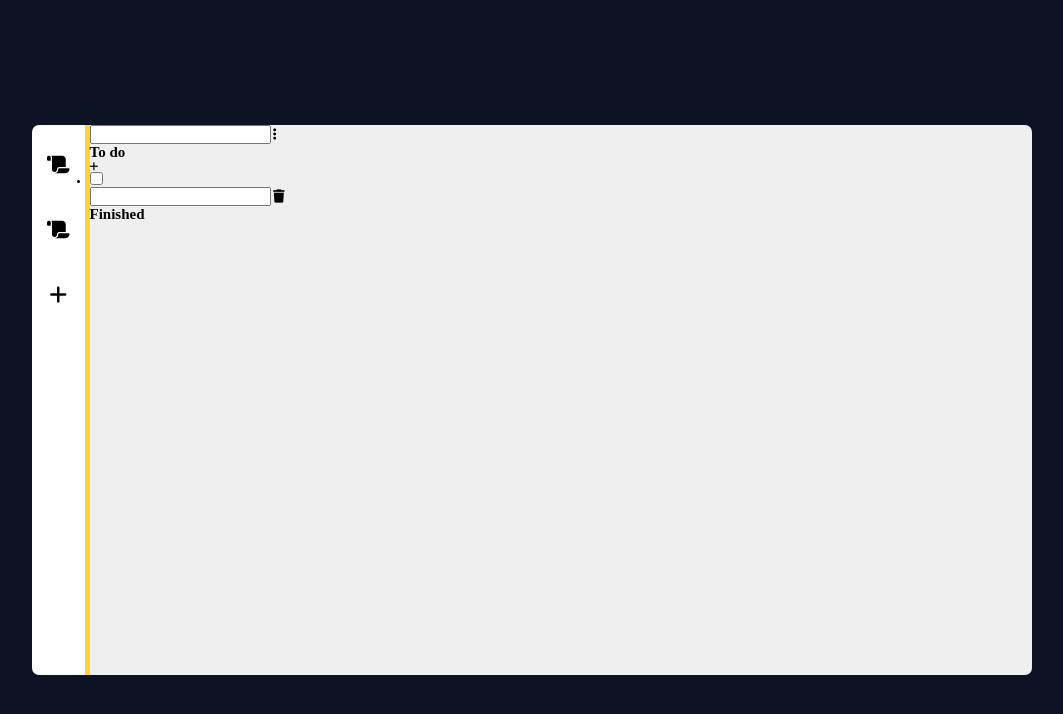
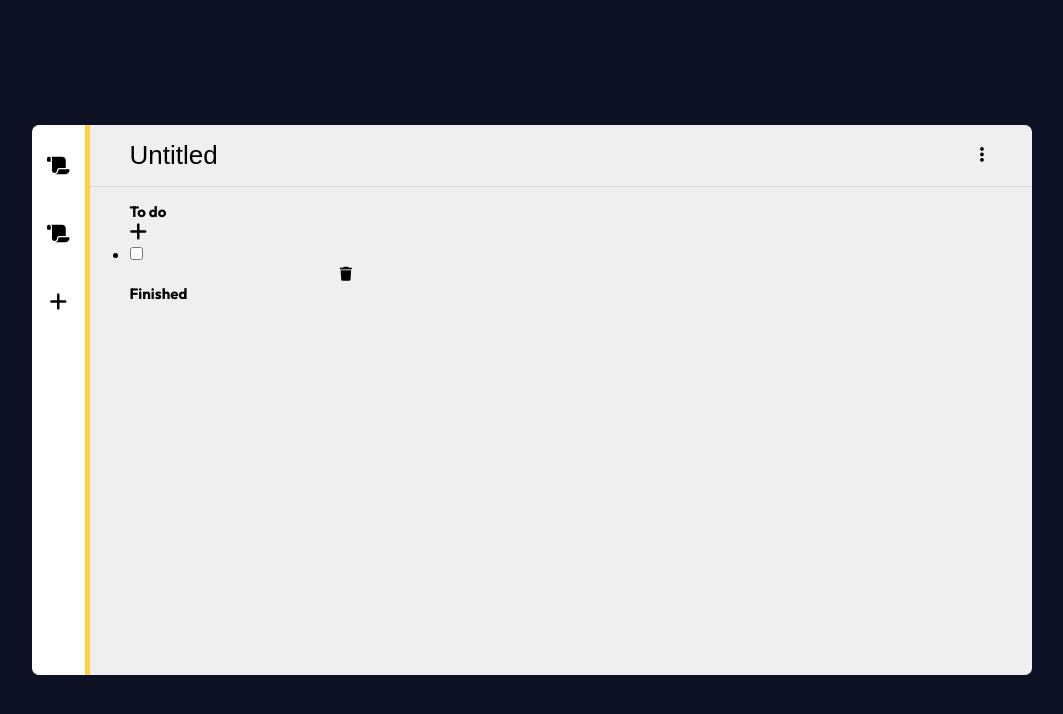
Before and after one commit to RafaelMatta/MyList, a website: page index.html in a window 1280 px wide. Shown: the whole page, without its empty margins (108-1171 px from the left). Drawn offline with Linux system fonts and the light colour scheme.

Commit message:
Renomeação de classes e construção do header.

```diff
--- a/index.html
+++ b/index.html
@@ -12,44 +12,61 @@
   </head>
 
   <body>
-    <div class="container">
-      <main class="tasklist">
+    <div class="container container__page">
+      <main class="checklist">
         <nav class="sidebar">
           <ul class="sidebar__list">
             <li class="sidebar__item">
               <button class="button sidebar__button">
-                <i class="icon sidebar__icon fa-solid fa-scroll"></i>
+                <i class="icon fa-solid fa-scroll fa-1x"></i>
               </button>
             </li>
 
             <li class="sidebar__item">
               <button class="button sidebar__button">
-                <i class="icon sidebar__icon fa-solid fa-scroll"></i>
+                <i class="icon fa-solid fa-scroll fa-1x"></i>
               </button>
             </li>
           </ul>
 
           <button class="button sidebar__button" id="add-list">
-            <i class="icon sidebar__icon fa-solid fa-plus"></i>
+            <i class="icon fa-solid fa-plus fa-1x"></i>
           </button>
         </nav>
 
-        <div class="tasklist__list">
-          <div class="tasklist__header">
-            <input type="text" class="input input--text tasklist__name" />
+        <div class="checklist__list">
+          <div class="checklist__header">
+            <input
+              type="text"
+              value="Untitled"
+              class="input input--text checklist__name"
+            />
 
-            <button class="button tasklist__button">
-              <i class="icon icon--more fa-solid fa-ellipsis-vertical"></i>
+            <div class="checklist__options">
+              <button class="button button--more checklist__button">
+                <i class="icon fa-solid fa-ellipsis-vertical fa-sm"></i>
+              </button>
+              <ul class="dropdown">
+                <li class="dropdown__item">
+                  <button class="button dropdown__button">
+                    <i class="icon dropdown__icon fa-solid fa-trash"></i>
+                    <span class="dropdown__item-name">Delete</span>
+                  </button>
+                </li>
+              </ul>
+            </div>
+          </div>
+
+          <div class="checklist__content">
+            <div class="checklist__to-do">
+              <div class="checklist__status">
+                <h2 class="title title--2 checklist__title">To do</h2>
+                <button class="button checklist__button">
+                  <i class="icon fa-solid fa-plus fa-1x"></i>
                 </button>
               </div>
 
-          <div class="tasklist__to-do">
-            <div class="tasklist__status">
-              <h2 class="title title--2 tasklist__title">To do</h2>
-              <i class="icon fa-solid fa-plus"></i>
-            </div>
-
-            <ul class="tasklist__tasks">
+              <ul class="checklist__tasks">
                 <li class="task">
                   <div class="task__check">
                     <input type="checkbox" class="input input--checkbox" />
@@ -57,18 +74,19 @@
 
                   <input type="text" class="input input--text task__name" />
 
-                <button class="button button--task">
-                  <i class="icon icon--remove fa-solid fa-trash"></i>
+                  <button class="button task__button">
+                    <i class="icon fa-solid fa-trash fa-sm"></i>
                   </button>
                 </li>
               </ul>
             </div>
 
-          <div class="tasklist__divider"></div>
+            <div class="checklist__divider"></div>
 
-          <div class="tasklist__finished">
-            <div class="tasklist__status">
-              <h2 class="title title--2 tasklist__title">Finished</h2>
+            <div class="checklist__finished">
+              <div class="checklist__status">
+                <h2 class="title title--2 checklist__title">Finished</h2>
+              </div>
             </div>
           </div>
         </div>
--- a/style/sass/abstracts/colors/_colors.scss
+++ b/style/sass/abstracts/colors/_colors.scss
@@ -1,4 +1,5 @@
 $color-white: #fff;
+$color-red: #e92d20;
 $color-light-yellow: #ffd339;
 $color-light-gray--1: #efefef;
 $color-light-gray--2: #d9d9d9;
--- a/style/sass/base/_dir-base.scss
+++ b/style/sass/base/_dir-base.scss
@@ -1 +1,3 @@
 @import "normalize/normalize";
+
+@import "typography/typography";
--- /dev/null
+++ b/style/sass/base/typography/_typography.scss
@@ -0,0 +1,5 @@
+@import url("https://fonts.googleapis.com/css2?family=Outfit:wght@100;300;500;700&display=swap");
+
+html {
+  font-family: "Outfit", sans-serif;
+}
--- a/style/sass/layouts/container/_container.scss
+++ b/style/sass/layouts/container/_container.scss
@@ -1,8 +1,11 @@
 .container {
   margin: 0 auto;
-  width: 100rem;
   height: 100%;
 
   display: flex;
   align-items: center;
+
+  &__page {
+    width: 100rem;
+  }
 }
--- a/style/sass/modules/_dir-modules.scss
+++ b/style/sass/modules/_dir-modules.scss
@@ -1,3 +1,6 @@
 @import "button/button";
 @import "task/task";
 @import "sidebar/sidebar";
+@import "input/input";
+@import "icon/icon";
+@import "dropdown/dropdown";
--- a/style/sass/modules/button/_button.scss
+++ b/style/sass/modules/button/_button.scss
@@ -1,7 +1,13 @@
-.button,
-.button::after,
-.button::before {
-  border: none;
-  background-color: transparent;
-  cursor: pointer;
+.button {
+  &,
+  &::after,
+  &::before {
+    border: none;
+    background-color: transparent;
+    cursor: pointer;
+  }
+
+  &--more {
+    width: 2rem;
+  }
 }
--- /dev/null
+++ b/style/sass/modules/dropdown/_dropdown.scss
@@ -0,0 +1,46 @@
+.dropdown {
+  position: absolute;
+  top: 100%;
+  right: 100%;
+
+  display: flex;
+  flex-direction: column;
+  visibility: hidden;
+
+  background-color: $color-white;
+  border-radius: 7px;
+  opacity: 0;
+
+  list-style: none;
+  transition: all 0.4s ease;
+
+  &__item {
+    display: flex;
+    width: 15rem;
+  }
+
+  &__button {
+    width: 100%;
+    padding: 1rem 2rem;
+    text-align: left;
+    font-weight: 700;
+
+    &:hover {
+      color: $color-red;
+    }
+  }
+
+  &--active {
+    visibility: visible;
+    opacity: 1;
+  }
+
+  &__icon {
+    margin-right: 1rem;
+  }
+}
+
+.checklist__options:focus-within > .dropdown {
+  visibility: visible;
+  opacity: 1;
+}
--- /dev/null
+++ b/style/sass/modules/input/_input.scss
@@ -0,0 +1,9 @@
+.input {
+  &,
+  &::before,
+  &::after {
+    border: none;
+    background-color: transparent;
+    outline: none;
+  }
+}
--- a/style/sass/modules/sidebar/_sidebar.scss
+++ b/style/sass/modules/sidebar/_sidebar.scss
@@ -24,6 +24,7 @@
 
   &__button {
     padding: 1.5rem 1.5rem;
+    font-size: 2rem;
 
     &:hover {
       background-color: $color-light-yellow;
@@ -33,8 +34,4 @@
       background-color: $color-light-gray--2;
     }
   }
-
-  &__icon {
-    font-size: 2rem;
-  }
 }
--- a/style/sass/modules/task/_task.scss
+++ b/style/sass/modules/task/_task.scss
@@ -0,0 +1,8 @@
+.task {
+  font-size: 1.6rem;
+
+  &__name,
+  &__button {
+    font-size: inherit;
+  }
+}
--- a/style/sass/pages/index/_index.scss
+++ b/style/sass/pages/index/_index.scss
@@ -1,4 +1,4 @@
-.tasklist {
+.checklist {
   max-height: 55rem;
   height: 100%;
   width: 100%;
@@ -12,4 +12,30 @@
 
     border-radius: 0 7px 7px 0;
   }
+
+  &__header,
+  &__content {
+    padding: 1.5rem 4rem;
+  }
+
+  &__header {
+    display: flex;
+    justify-content: space-between;
+    align-items: center;
+
+    border-bottom: 1px solid $color-light-gray--2;
+  }
+
+  &__name {
+    font-size: 2.6rem;
+    font-weight: 500;
+  }
+
+  &__button {
+    font-size: 2rem;
+  }
+
+  &__options {
+    position: relative;
+  }
 }
```
Also changed, not shown: style/css/style.css, style/sass/modules/icon/_icon.scss (added). Lines whose indentation alone changed are shown as unchanged.
